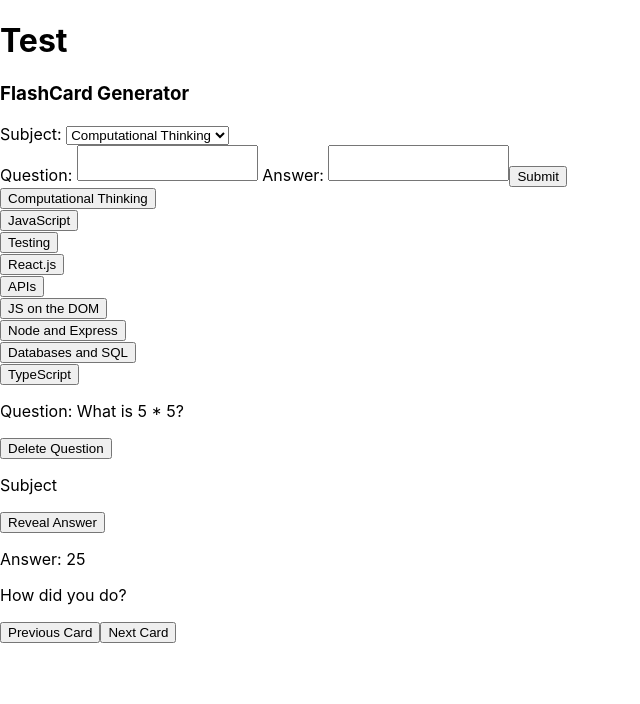
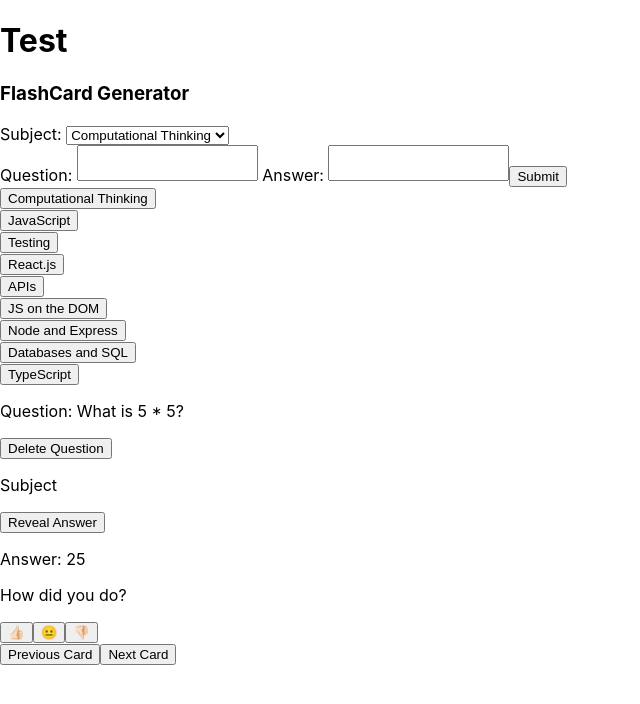
Before and after one commit to SchoolOfCode/bc14_w7_project-frontend-agile-avengers-room-2, a React (Create React App) app in the folder memory-master/: page / in a window 1280 px wide. Shown: the top 704 px of the page, without its empty margins (0-640 px from the left). Built offline with nearby package versions, Linux system fonts and the light colour scheme.

Commit message:
added all needed elements/components on pages

```diff
--- a/memory-master/src/Components/QuestionCard/QuestionCard.js
+++ b/memory-master/src/Components/QuestionCard/QuestionCard.js
@@ -12,7 +12,10 @@ function QuestionCard() {
       <div className="Answer-Div">
         <p className="Answer-P">Answer: 25</p>
         <p className="How-Did-You-Do">How did you do?</p>
-        {/* ToDO: add ratings - thumbs up/thumbs down */}
+
+        <button className="Thumbs-Up"> 👍🏻</button>
+        <button className="Straight-Face"> 😐</button>
+        <button className="Thumbs-Down"> 👎🏻</button>
       </div>
       <button className="Previous-Card-Button">Previous Card</button>
       <button className="Next-Card-Button">Next Card</button>
```
